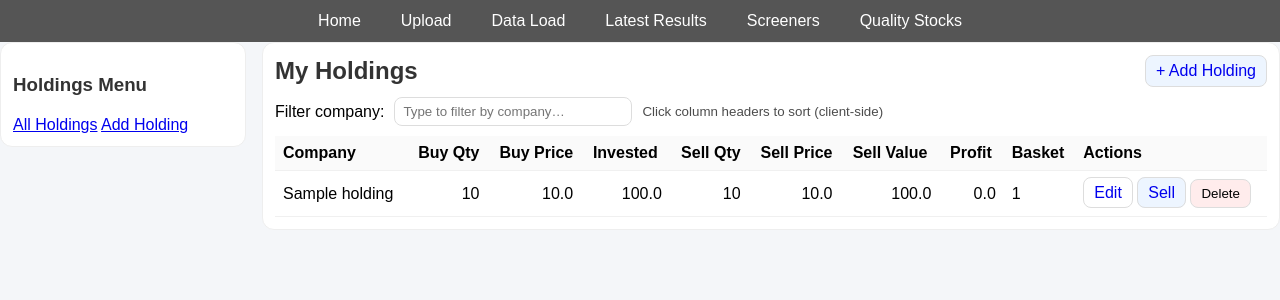
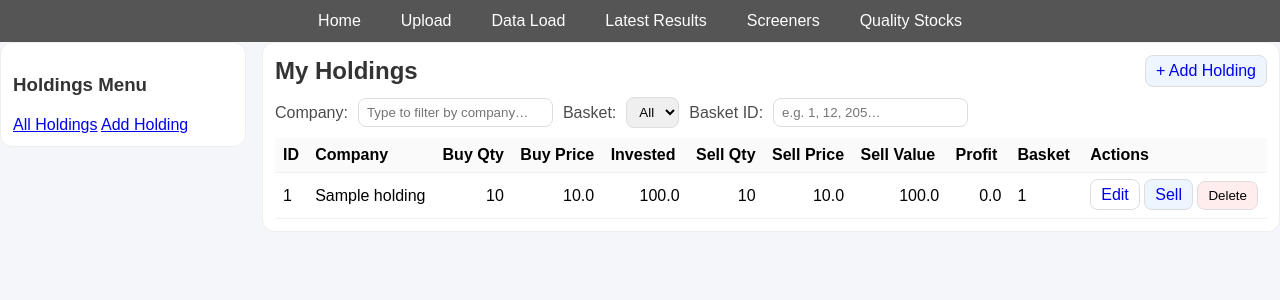
Before and after one commit to RSUDHAKARREDDI/stocksrating, a Flask app: page /my_holdings/ in a window 1280 px wide. Shown: the part 46-346 px from the top of the page. Run offline with Flask 3, Linux system fonts and the light colour scheme; tables that the repository leaves empty or names only in its code hold one stand-in row (values such as "Sample post"); parts of the project's set-up code (start-up, migrations or seed data) failed here and were passed over.

Commit message:
v2.0 My holdings enhancements with filters

```diff
--- a/templates/my_holdings/my_holdings_list.html
+++ b/templates/my_holdings/my_holdings_list.html
@@ -13,9 +13,10 @@
   .btn.primary { background:#edf5ff; }
   .btn.danger { background:#ffecec; }
   .num { text-align:right; white-space:nowrap; }
-  .controls { display:flex; gap:10px; align-items:center; margin:10px 0; }
-  .controls input[type="text"] { padding:6px 8px; border:1px solid #ddd; border-radius:8px; min-width:220px; }
+  .controls { display:flex; flex-wrap:wrap; gap:10px; align-items:center; margin:10px 0; }
+  .controls input[type="text"], .controls select { padding:6px 8px; border:1px solid #ddd; border-radius:8px; }
   .arrow { font-size:11px; opacity:0.6; margin-left:4px; }
+  .muted { opacity:.7; }
 </style>
 
 <div class="page-wrap">
@@ -32,15 +33,24 @@
     </div>
 
     <div class="controls">
-      <label for="filterCompany">Filter company:</label>
+      <label for="filterCompany" class="muted">Company:</label>
       <input id="filterCompany" type="text" placeholder="Type to filter by company…">
-      <small style="opacity:.7;">Click column headers to sort (client-side)</small>
+
+      <label for="filterBasket" class="muted">Basket:</label>
+      <select id="filterBasket">
+        <option value="">All</option>
+        <!-- options populated from table data -->
+      </select>
+
+      <label for="filterBasketId" class="muted">Basket ID:</label>
+      <input id="filterBasketId" type="text" placeholder="e.g. 1, 12, 205…" inputmode="numeric">
+
     </div>
 
     <table id="holdingsTable">
       <thead>
         <tr>
-
+          <th data-key="id">ID</th>
           <th class="sortable" data-key="company" data-type="text">Company <span class="arrow"></span></th>
           <th class="num" data-key="buy_qty">Buy Qty</th>
           <th class="num" data-key="buy_price">Buy Price</th>
@@ -49,7 +59,7 @@
           <th class="num" data-key="sell_price">Sell Price</th>
           <th class="num sortable" data-key="sell_value" data-type="num">Sell Value <span class="arrow"></span></th>
           <th class="num sortable" data-key="profit" data-type="num">Profit <span class="arrow"></span></th>
-          <th class="sortable" data-key="basket" data-type="num">Basket</th>
+          <th class="sortable" data-key="basket" data-type="text">Basket <span class="arrow"></span></th>
           <th>Actions</th>
         </tr>
       </thead>
@@ -63,19 +73,21 @@
         {% set has_sell = sq > 0 %}
         {% set sell_value = (sq * sp) if has_sell else None %}
         {% set profit = (sell_value - invested) if has_sell else None %}
+        {% set basket_id = r.Basket_ID or '-' %}
         <tr
           data-id="{{ r.holding_id }}"
           data-company="{{ r.Company_Name|e }}"
           data-buy_qty="{{ bq|int }}"
-          data-buy_price="{{ bp|round(4) }}"
-          data-invested="{{ invested|round(4) }}"
+          data-buy_price="{{ bp|round(6) }}"
+          data-invested="{{ invested|round(6) }}"
           data-sell_qty="{{ sq|int }}"
-          data-sell_price="{{ sp|round(4) }}"
-          data-sell_value="{{ (sell_value|round(4)) if has_sell else '' }}"
-          data-profit="{{ (profit|round(4)) if has_sell else '' }}"
-          data-basket="{{ r.Basket_ID or '' }}"
+          data-sell_price="{{ sp|round(6) }}"
+          data-sell_value="{{ (sell_value|round(6)) if has_sell else '' }}"
+          data-profit="{{ (profit|round(6)) if has_sell else '' }}"
+          data-basket="{{ basket_id }}"
+          data-basket_id="{{ basket_id }}"
         >
-
+          <td>{{ r.holding_id }}</td>
           <td>{{ r.Company_Name }}</td>
           <td class="num">{{ bq|int }}</td>
           <td class="num">{{ bp|round(2) }}</td>
@@ -84,7 +96,7 @@
           <td class="num">{{ sp|round(2) }}</td>
           <td class="num">{{ '-' if not has_sell else (sell_value|round(2)) }}</td>
           <td class="num">{{ '-' if not has_sell else (profit|round(2)) }}</td>
-          <td>{{ r.Basket_ID or '-' }}</td>
+          <td>{{ basket_id }}</td>
           <td>
             <a class="btn" href="{{ url_for('my_holdings_bp.my_holdings_edit', holding_id=r.holding_id) }}">Edit</a>
             <a class="btn primary" href="{{ url_for('my_holdings_bp.my_holdings_sell', holding_id=r.holding_id) }}">Sell</a>
@@ -107,24 +119,65 @@
   const table = document.getElementById('holdingsTable');
   const tbody = table.querySelector('tbody');
   const headers = table.querySelectorAll('th.sortable');
-  const filterInput = document.getElementById('filterCompany');
+  const filterCompany = document.getElementById('filterCompany');
+  const filterBasket = document.getElementById('filterBasket');
+  const filterBasketId = document.getElementById('filterBasketId');
 
   let sortState = { key: null, dir: 'asc' }; // asc | desc
+
+  // Build Basket dropdown from unique Basket IDs in the table
+  (function populateBasketFilter(){
+    const set = new Set();
+    Array.from(tbody.querySelectorAll('tr')).forEach(tr=>{
+      const b = tr.dataset.basket || '-';
+      set.add(b);
+    });
+    const values = Array.from(set).sort((a,b)=>{
+      if (a === '-') return 1; if (b === '-') return -1;
+      const an = Number(a), bn = Number(b);
+      const aNum = !isNaN(an), bNum = !isNaN(bn);
+      if (aNum && bNum) return an - bn;
+      if (aNum) return -1;
+      if (bNum) return 1;
+      return a.localeCompare(b);
+    });
+    values.forEach(v=>{
+      const opt = document.createElement('option');
+      opt.value = v;
+      opt.textContent = v;
+      filterBasket.appendChild(opt);
+    });
+  })();
 
   function getRowValue(tr, key, type){
     const val = tr.dataset[key] ?? '';
     if (type === 'num') {
-      // treat empty as NaN -> sort to bottom consistently
       const n = parseFloat(val);
       return isNaN(n) ? null : n;
     }
-    // text
     return (val || '').toString().toLowerCase();
   }
 
+  function applyFilters(){
+    const nameQ = filterCompany.value.trim().toLowerCase();
+    const basketSel = filterBasket.value; // exact match if selected
+    const basketIdQ = filterBasketId.value.trim(); // substring match
+
+    Array.from(tbody.querySelectorAll('tr')).forEach(tr=>{
+      const name = (tr.dataset.company || '').toLowerCase();
+      const bask = tr.dataset.basket || '';
+      const baskId = tr.dataset.basket_id || '';
+
+      const matchName = !nameQ || name.includes(nameQ);
+      const matchBasketDrop = !basketSel || bask === basketSel;
+      const matchBasketId = !basketIdQ || baskId.includes(basketIdQ);
+
+      tr.style.display = (matchName && matchBasketDrop && matchBasketId) ? '' : 'none';
+    });
+  }
+
   function sortBy(key, type){
-    const rows = Array.from(tbody.querySelectorAll('tr'));
-    // toggle dir
+    const rows = Array.from(tbody.querySelectorAll('tr')).filter(tr => tr.style.display !== 'none');
     sortState.dir = (sortState.key === key && sortState.dir === 'asc') ? 'desc' : 'asc';
     sortState.key = key;
 
@@ -132,15 +185,11 @@
       const av = getRowValue(a, key, type);
       const bv = getRowValue(b, key, type);
 
-      // Handle nulls (e.g., no sell yet)
       if (av === null && bv === null) return 0;
-      if (av === null) return 1; // nulls last
+      if (av === null) return 1;
       if (bv === null) return -1;
 
-      if (type === 'num') {
-        return av - bv;
-      }
-      // text
+      if (type === 'num') return av - bv;
       if (av < bv) return -1;
       if (av > bv) return 1;
       return 0;
@@ -148,12 +197,12 @@
 
     if (sortState.dir === 'desc') rows.reverse();
 
-    // reattach
+    const hidden = Array.from(tbody.querySelectorAll('tr')).filter(tr => tr.style.display === 'none');
     const frag = document.createDocumentFragment();
     rows.forEach(r => frag.appendChild(r));
+    hidden.forEach(r => frag.appendChild(r));
     tbody.appendChild(frag);
 
-    // update arrows
     headers.forEach(h=> h.querySelector('.arrow').textContent = '');
     const active = Array.from(headers).find(h => h.dataset.key === key);
     if (active) active.querySelector('.arrow').textContent = sortState.dir === 'asc' ? '▲' : '▼';
@@ -163,14 +212,9 @@
     h.addEventListener('click', ()=> sortBy(h.dataset.key, h.dataset.type || 'text'));
   });
 
-  // Filter by company (client-side)
-  filterInput.addEventListener('input', ()=>{
-    const q = filterInput.value.trim().toLowerCase();
-    Array.from(tbody.querySelectorAll('tr')).forEach(tr=>{
-      const name = (tr.dataset.company || '').toLowerCase();
-      tr.style.display = name.includes(q) ? '' : 'none';
-    });
-  });
+  filterCompany.addEventListener('input', applyFilters);
+  filterBasket.addEventListener('change', applyFilters);
+  filterBasketId.addEventListener('input', applyFilters);
 })();
 </script>
 {% endblock %}
```
Also changed, not shown: templates/my_holdings/my_holdings_sell.html (+6 -13 lines).
